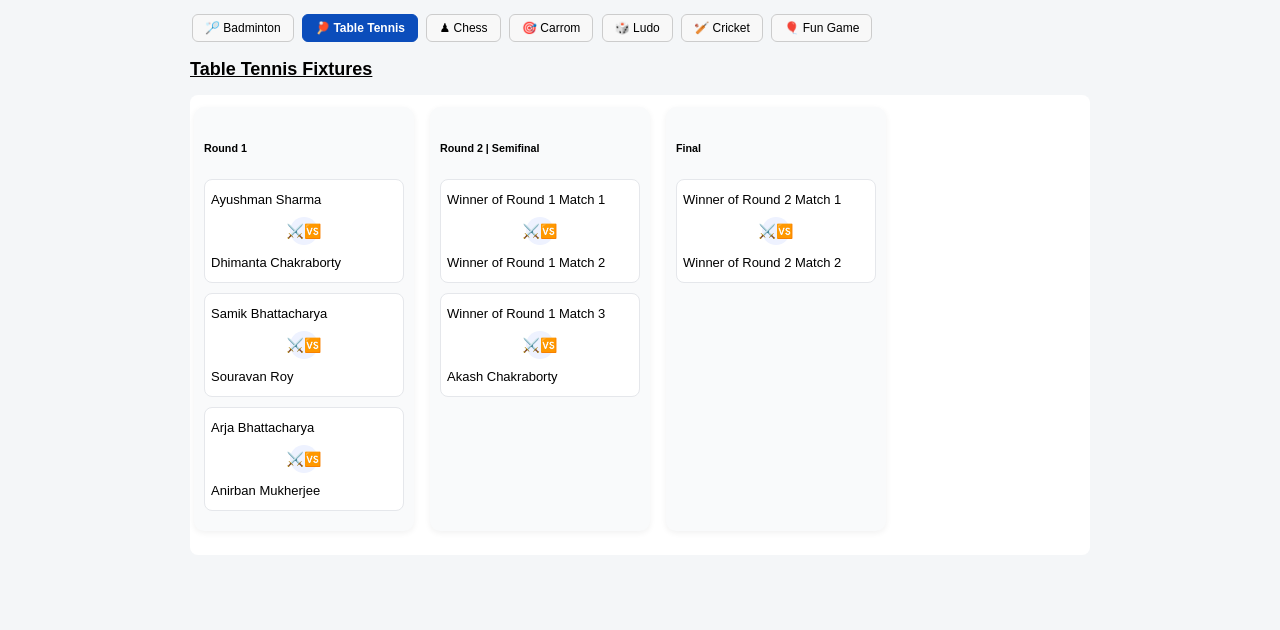
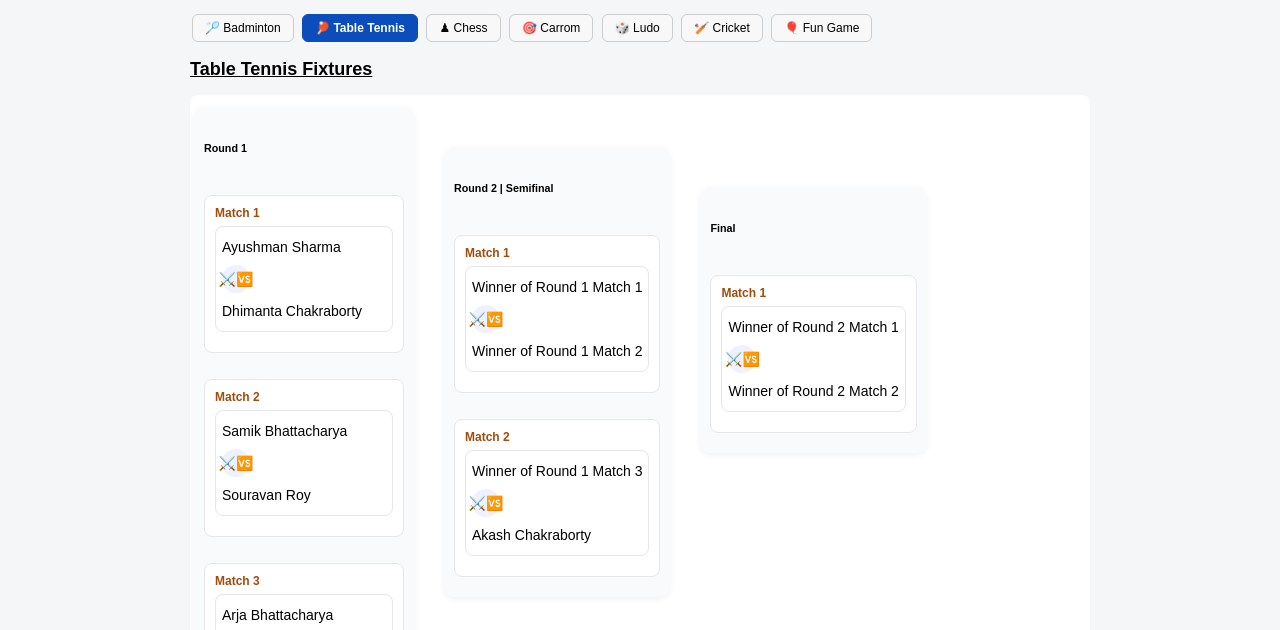
Before and after one commit to rakesh223a/regent-city-sports-2025, a plain HTML site: page fixtures.html in a window 1280 px wide. Both pictures are taken after a click on the button "🏓 Table Tennis". Shown: the part 124-754 px from the top of the page. Drawn offline with Linux system fonts and the light colour scheme.

Commit message:
added data

```diff
--- a/css/style.css
+++ b/css/style.css
@@ -385,3 +385,74 @@ hr.dotted {
   justify-content: center;
   font-size: 14px;
 }
+
+.match-card {
+  list-style: none;
+  border: 1px solid #e5e7eb;
+  border-radius: 8px;
+  padding: 10px;
+  margin-bottom: 10px;
+  background: #fff;
+}
+
+.match-title {
+  font-size: 12px;
+  font-weight: 600;
+  color: #a24c0b;
+  margin-bottom: 6px;
+}
+
+.player {
+  font-size: 14px;
+  font-weight: 500;
+}
+
+.vs {
+  text-align: center;
+  margin: 6px 0;
+  font-size: 14px;
+}
+
+.bracket {
+  display: flex;
+  gap: 30px;
+  align-items: flex-start;
+}
+
+/* Base column */
+.round-column {
+  display: flex;
+  flex-direction: column;
+  gap: 16px;
+}
+
+/* Progressive vertical shift */
+.round-1 {
+  margin-top: 0;
+}
+
+.round-2 {
+  margin-top: 40px;
+}
+
+.round-3 {
+  margin-top: 80px;
+}
+
+.round-4 {
+  margin-top: 140px;
+}
+
+.round-5 {
+  margin-top: 220px;
+}
+
+.round-6 {
+  margin-top: 300px
+}
+
+/* Final – force center */
+.final-round {
+  display: flex;
+  justify-content: center;
+}
--- a/js/fixtures.js
+++ b/js/fixtures.js
@@ -165,15 +165,18 @@ function setActiveFixtureTab(activeBtn) {
 function renderBracketHTML(rounds) {
   let html = `<div class="bracket">`;
 
-  Object.values(rounds).forEach(round => {
+  Object.values(rounds).forEach((round, idx)=> {
     html += `
-      <div class="round-column">
+      <div class="round-column round-${idx +1}">
         <h6>${round.title}</h6>
     `;
 
-    round.matches.forEach(match => {
+    round.matches.forEach((match,mIdx) => {
       html += `
+      <li class="match-card">
+      <div class="match-title">Match ${mIdx + 1}</div>
         <div class="match">
+
           <div class="player">${match.player1}</div>
          <div class="vs">🆚</div>
           <div class="player">${match.player2}</div>
```
